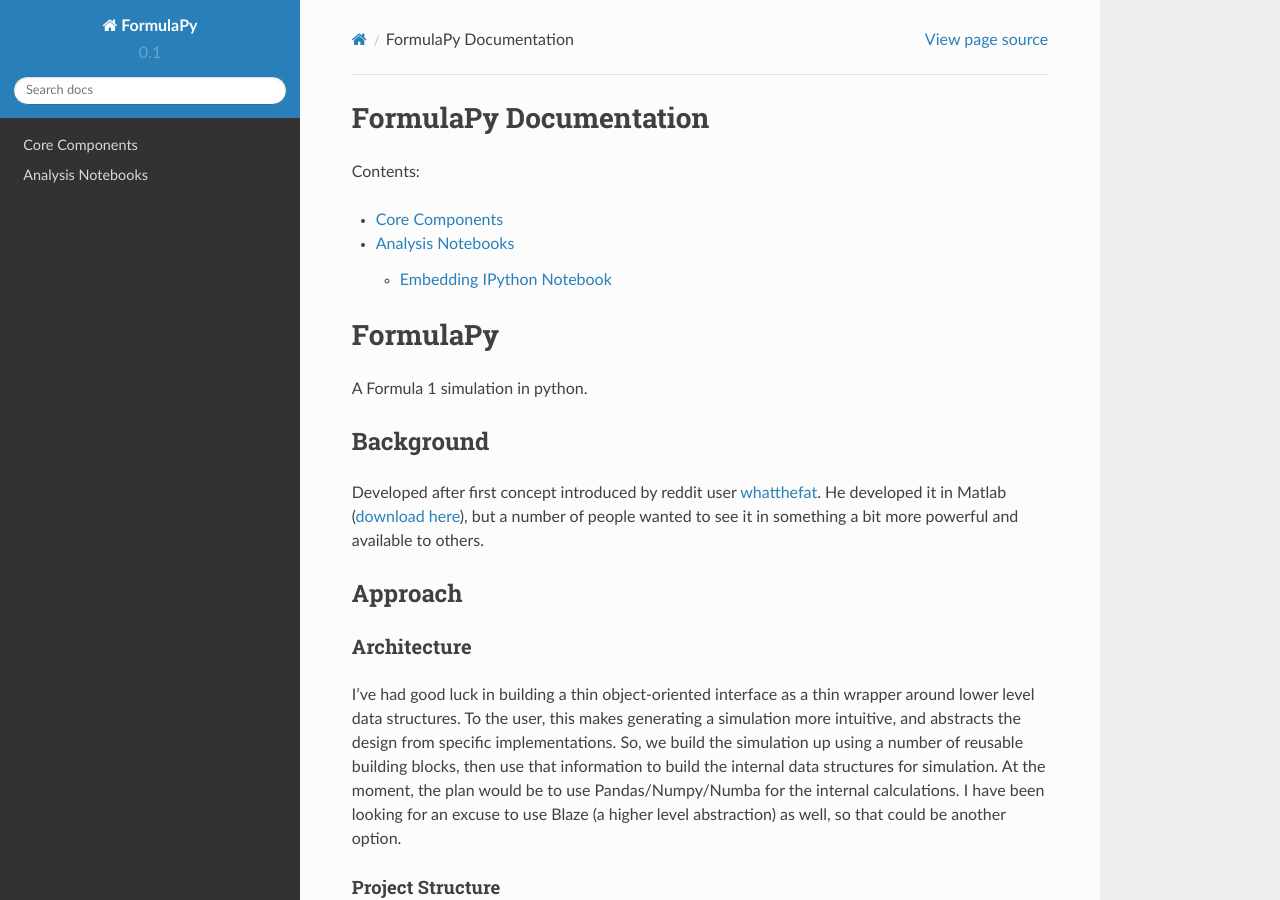
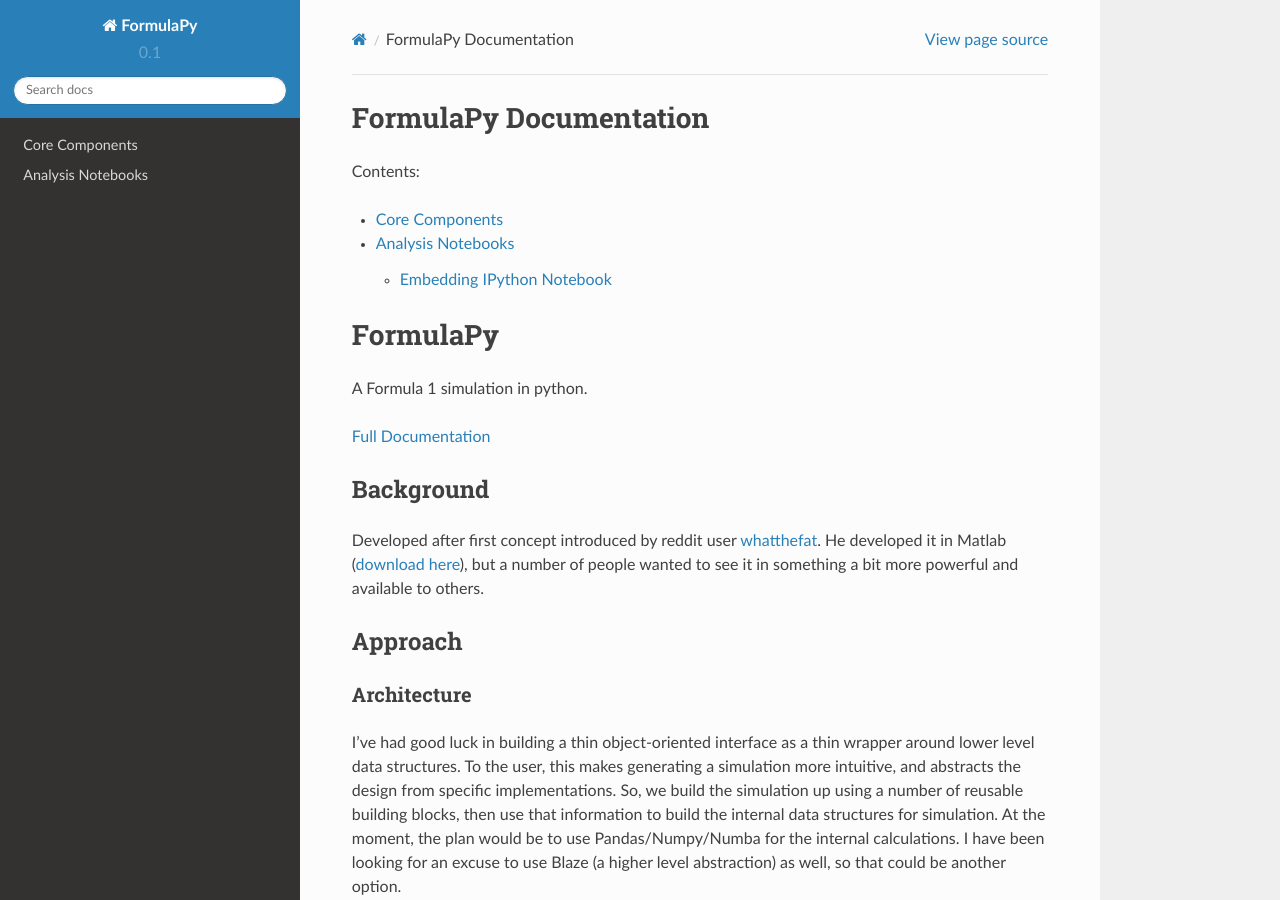
Before and after one commit to rothnic/formulapy, a Sphinx documentation site: the page built from docs/index.rst, in a window 1280 px wide and 900 px high. Built offline with Sphinx 7.4.7 and the Read the Docs theme 2.0.0, drawn with Linux system fonts in a browser that asks for light colours.

Commit message:
Support readthedocs building the documentation while also working locally. Added the link to the documentation to the readme.

```diff
--- a/docs/conf.py
+++ b/docs/conf.py
@@ -15,7 +15,16 @@
 import sys
 import os
 
-import sphinx_rtd_theme
+# on_rtd is whether we are on readthedocs.org
+import os
+on_rtd = os.environ.get('READTHEDOCS', None) == 'True'
+
+if not on_rtd:  # only import and set the theme if we're building docs locally
+    import sphinx_rtd_theme
+    html_theme = 'sphinx_rtd_theme'
+    html_theme_path = [sphinx_rtd_theme.get_html_theme_path()]
+
+# otherwise, readthedocs.org uses their theme by default, so no need to specify it
 import tools.sphinx_notebook
 
 # If extensions (or modules to document with autodoc) are in another directory,
--- a/readme.rst
+++ b/readme.rst
@@ -3,6 +3,8 @@
 =========
 
 A Formula 1 simulation in python.
+
+`Full Documentation <http://formulapy.readthedocs.org/en/latest/>`_
 
 
 Background
```
